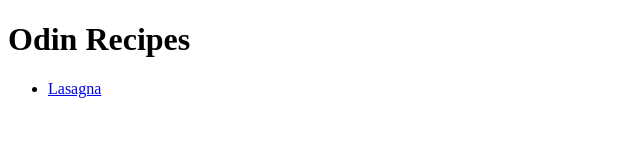
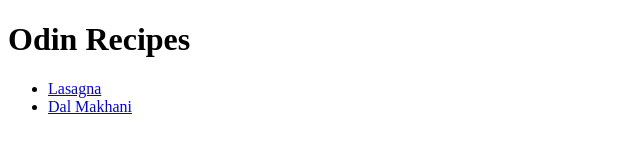
Before and after one commit to atabayWr/odin-recipes, a plain HTML site: page index.html in a window 1280 px wide. Shown: the whole page, without its empty margins (0-640 px from the left). Drawn offline with Linux system fonts and the light colour scheme.

Commit message:
Add link to dal makhani recipe from index.html

```diff
--- a/index.html
+++ b/index.html
@@ -8,6 +8,7 @@
         <h1>Odin Recipes</h1>
         <ul>
             <li><a href="recipes/lasagna.html" rel="noreffer">Lasagna</a></li>
+            <li><a href="recipes/dal-makhani.html" rel="noreffer">Dal Makhani</a></li>
         </ul>
     </body>
 </html>
```
